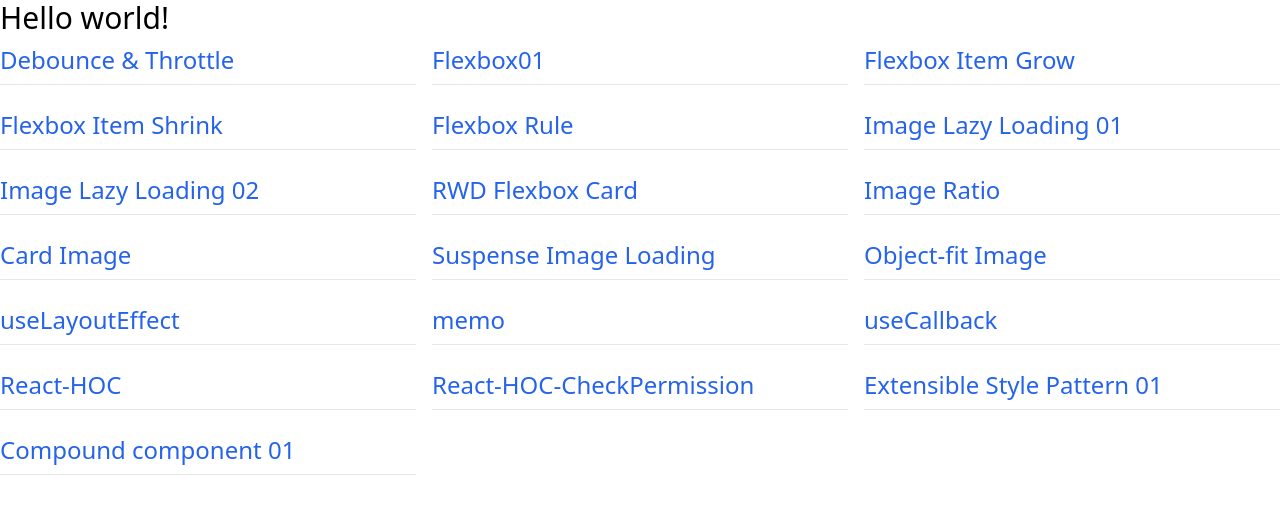
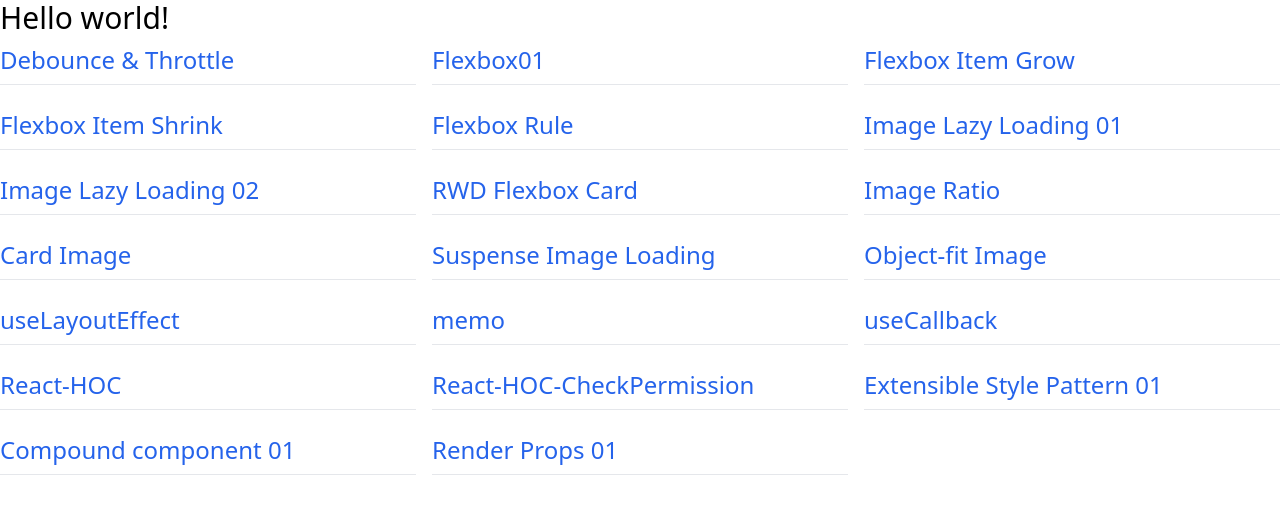
Before and after one commit to backas36/react-ts-starter, a React (Vite) app: page / in a window 1280 px wide. Shown: the top 514 px of the page. Built offline with nearby package versions, Linux system fonts and the light colour scheme.

Commit message:
feat: setup render props page, and refactor link all path to an array

```diff
--- a/src/App.tsx
+++ b/src/App.tsx
@@ -1,91 +1,41 @@
 import style from "./App.module.scss";
+const links = [
+    { href: "/debounce-throttle", name: "Debounce & Throttle" },
+    { href: "/flexbox-01", name: "Flexbox01" },
+    { href: "/flexbox-item-grow", name: "Flexbox Item Grow" },
+    { href: "/flexbox-item-shrink", name: "Flexbox Item Shrink" },
+    { href: "/flexbox-rule", name: "Flexbox Rule" },
+    { href: "/image-lazy", name: "Image Lazy Loading 01" },
+    { href: "/image-lazy-02", name: "Image Lazy Loading 02" },
+    { href: "/rwd-flexbox-card", name: "RWD Flexbox Card" },
+    { href: "/img-ratio", name: "Image Ratio" },
+    { href: "/card-image", name: "Card Image" },
+    { href: "/suspense-image", name: "Suspense Image Loading" },
+    { href: "/object-fit-image", name: "Object-fit Image" },
+    { href: "/useLayoutEffect", name: "useLayoutEffect" },
+    { href: "/memo", name: "memo" },
+    { href: "/useCallback", name: "useCallback" },
+    { href: "/hoc", name: "React-HOC" },
+    { href: "/hoc-check-permission", name: "React-HOC-CheckPermission" },
+    { href: "/extensible-style-pattern-01", name: "Extensible Style Pattern 01" },
+    { href: "/compound-component-01", name: "Compound component 01" },
+    { href: "/render-props-01", name: "Render Props 01" },
+];
 
 function App() {
     return (
         <div>
             <h1 className={style.h1}>Hello world!</h1>
             <div className='grid grid-cols-3 gap-4'>
-                <a
-                    href='/debounce-throttle'
-                    className='border-b py-2 text-2xl font-medium text-blue-600 hover:underline'
-                >
-                    Debounce & Throttle
-                </a>
-                <a href='/flexbox-01' className='border-b py-2 text-2xl font-medium text-blue-600 hover:underline'>
-                    Flexbox01
-                </a>
-                <a
-                    href='/flexbox-item-grow'
-                    className='border-b py-2 text-2xl font-medium text-blue-600 hover:underline'
-                >
-                    Flexbox Item Grow
-                </a>
-                <a
-                    href='/flexbox-item-shrink'
-                    className='border-b py-2 text-2xl font-medium text-blue-600 hover:underline'
-                >
-                    Flexbox Item Shrink
-                </a>
-                <a href='/flexbox-rule' className='border-b py-2 text-2xl font-medium text-blue-600 hover:underline'>
-                    Flexbox Rule
-                </a>
-                <a href='/image-lazy' className='border-b py-2 text-2xl font-medium text-blue-600 hover:underline'>
-                    Image Lazy Loading 01
-                </a>
-                <a href='/image-lazy-02' className='border-b py-2 text-2xl font-medium text-blue-600 hover:underline'>
-                    Image Lazy Loading 02
-                </a>
-                <a
-                    href='/rwd-flexbox-card'
-                    className='border-b py-2 text-2xl font-medium text-blue-600 hover:underline'
-                >
-                    RWD Flexbox Card
-                </a>
-                <a href='/img-ratio' className='border-b py-2 text-2xl font-medium text-blue-600 hover:underline'>
-                    Image Ratio
-                </a>
-                <a href='/card-image' className='border-b py-2 text-2xl font-medium text-blue-600 hover:underline'>
-                    Card Image
-                </a>
-                <a href='/suspense-image' className='border-b py-2 text-2xl font-medium text-blue-600 hover:underline'>
-                    Suspense Image Loading
-                </a>
-                <a
-                    href='/object-fit-image'
-                    className='border-b py-2 text-2xl font-medium text-blue-600 hover:underline'
-                >
-                    Object-fit Image
-                </a>
-                <a href='/useLayoutEffect' className='border-b py-2 text-2xl font-medium text-blue-600 hover:underline'>
-                    useLayoutEffect
-                </a>
-                <a href='/memo' className='border-b py-2 text-2xl font-medium text-blue-600 hover:underline'>
-                    memo
-                </a>
-                <a href='/useCallback' className='border-b py-2 text-2xl font-medium text-blue-600 hover:underline'>
-                    useCallback
-                </a>
-                <a href='/hoc' className='border-b py-2 text-2xl font-medium text-blue-600 hover:underline'>
-                    React-HOC
-                </a>
-                <a
-                    href='/hoc-check-permission'
-                    className='border-b py-2 text-2xl font-medium text-blue-600 hover:underline'
-                >
-                    React-HOC-CheckPermission
-                </a>
-                <a
-                    href='/extensible-style-pattern-01'
-                    className='border-b py-2 text-2xl font-medium text-blue-600 hover:underline'
-                >
-                    Extensible Style Pattern 01
-                </a>
-                <a
-                    href='/compound-component-01'
-                    className='border-b py-2 text-2xl font-medium text-blue-600 hover:underline'
-                >
-                    Compound component 01
-                </a>
+                {links.map((link) => (
+                    <a
+                        key={link.href}
+                        href={link.href}
+                        className='border-b py-2 text-2xl font-medium text-blue-600 hover:underline'
+                    >
+                        {link.name}
+                    </a>
+                ))}
             </div>
         </div>
     );
--- /dev/null
+++ b/src/page/renderProps/RenderPropsPage01.tsx
@@ -0,0 +1,4 @@
+const RenderPropsPage01 = () => {
+    return <div>RenderPropsPage01</div>;
+};
+export default RenderPropsPage01;
--- a/src/routes/index.tsx
+++ b/src/routes/index.tsx
@@ -23,6 +23,7 @@ const HOCPermissionPage = lazy(() => import("../page/hoc/HOCPermissionPage"));
 const ExtensibleStylePatternPage01 = lazy(() => import("../page/extensibleStylePattern/ExtensibleStylePatternPage01"));
 const CompoundComponent01Page = lazy(() => import("../page/compound/CompoundComponent01Page"));
 const ImageLazyLoading02Page = lazy(() => import("../page/imageLazyLoading/ImageLazyLoading02Page"));
+const RenderPropsPage01 = lazy(() => import("../page/renderProps/RenderPropsPage01"));
 
 const router = createBrowserRouter([
     { path: "/", element: <App /> },
@@ -45,6 +46,7 @@ const router = createBrowserRouter([
     { path: "/extensible-style-pattern-01", element: <ExtensibleStylePatternPage01 /> },
     { path: "/compound-component-01", element: <CompoundComponent01Page /> },
     { path: "/image-lazy-02", element: <ImageLazyLoading02Page /> },
+    { path: "/render-props-01", element: <RenderPropsPage01 /> },
 ]);
 
 const Routes = () => {
```
